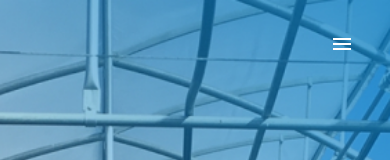
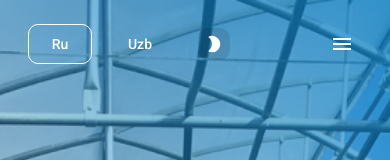
Before and after one commit to Yagafarov/tiple, a React (Vite) app: page / in a window 390 px wide. Shown: the top 160 px of the page. Built offline with nearby package versions, Linux system fonts and the light colour scheme; a web font is replaced by a local one.

Commit message:
add responsive navbar

```diff
--- a/src/components/NavigationBar.jsx
+++ b/src/components/NavigationBar.jsx
@@ -76,7 +76,7 @@ function NavigationBar({ mode, toggleColorMode }) {
             >
               <Link href="/" underline='none' sx={{ color: 'white' }}>
               </Link>
-              <Box sx={{ display: { xs: 'none', md: 'flex' }, color: 'white' }}>
+              <Box sx={{ display: 'flex', color: 'white' }}>
                 <MenuItem sx={{ py: '6px', px: '6px', color: 'white' }}>
                   <Button
                     variant={language === 'ru' ? 'outlined' : 'text'}
```
